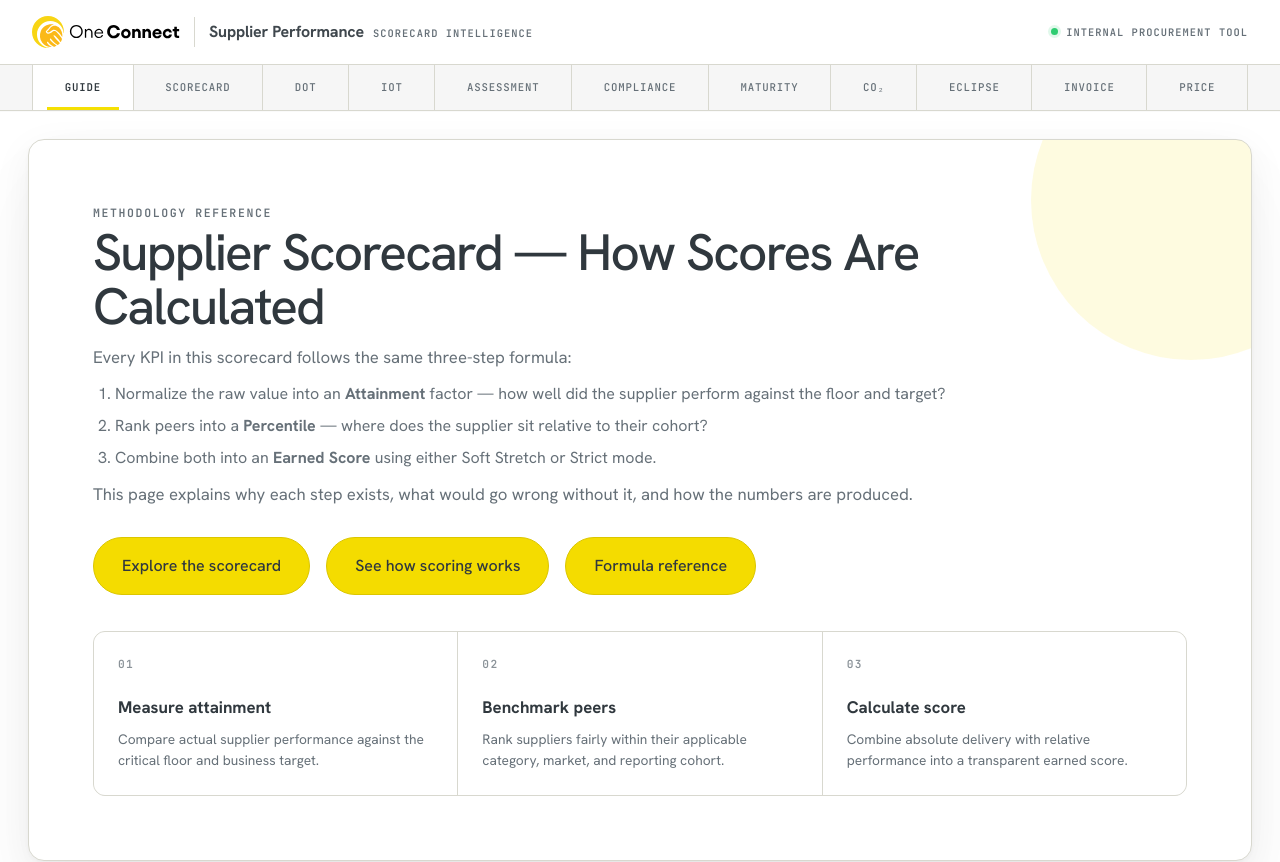
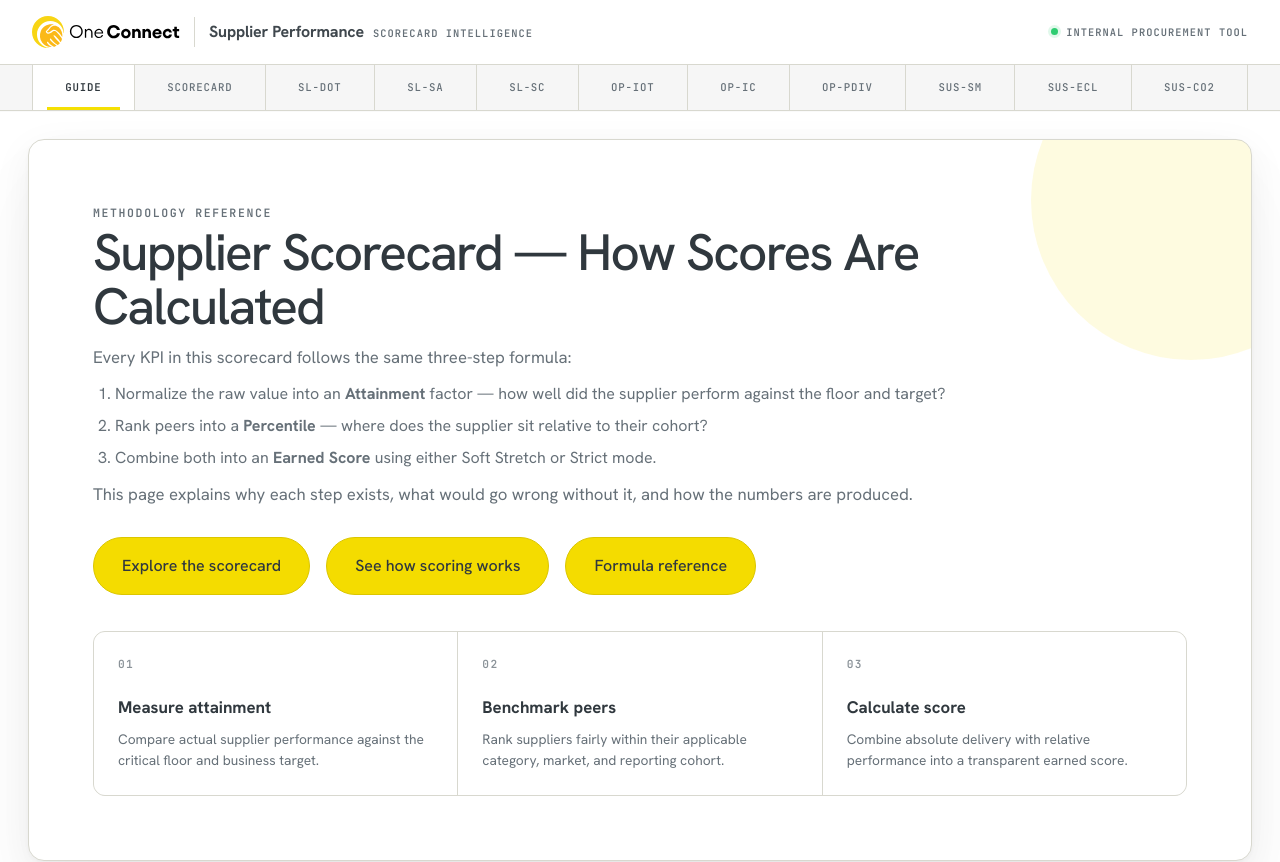
Before and after one commit to Naren2ds/SPM_Scorecard_Dev, a React (Vite) app in the folder frontend/: page / in a window 1280 px wide. Shown: the top 862 px of the page. Built offline with nearby package versions, Linux system fonts and the light colour scheme.

Commit message:
Reformat scorecard header, highlight formula chips, use Pillar-KPI_ID tab labels

```diff
--- a/frontend/src/ScorecardPage.tsx
+++ b/frontend/src/ScorecardPage.tsx
@@ -511,9 +511,10 @@ function ScorecardPage() {
           <p className="eyebrow">Q3 Normalized Framework</p>
           <h1>Normalized Supplier Scorecard</h1>
           <p className="kpi-value-note">
-            Score&nbsp;=&nbsp;Σ(Pillar&nbsp;%&nbsp;×&nbsp;Pillar&nbsp;Weight)&nbsp;/&nbsp;Σ(Applicable&nbsp;Pillar&nbsp;Weight)&nbsp;×&nbsp;100
-            &nbsp;·&nbsp;
-            Pillar&nbsp;%&nbsp;=&nbsp;Σ(Earned&nbsp;KPI&nbsp;Points)&nbsp;/&nbsp;Σ(Applicable&nbsp;Max&nbsp;Points)
+            Score = Σ(Pillar&nbsp;%&nbsp;×&nbsp;Pillar&nbsp;Weight)&nbsp;/&nbsp;Σ(Applicable&nbsp;Pillar&nbsp;Weight)&nbsp;×&nbsp;100
+          </p>
+          <p className="kpi-value-note">
+            Pillar&nbsp;% = Σ(Earned&nbsp;KPI&nbsp;Points)&nbsp;/&nbsp;Σ(Applicable&nbsp;Max&nbsp;Points)
           </p>
           {error && <p className="supporting">Error loading scorecard: {error}</p>}
           {loading && !scorecard && <p className="supporting">Loading scorecard…</p>}
--- a/frontend/src/app/App.tsx
+++ b/frontend/src/app/App.tsx
@@ -14,17 +14,17 @@ import SupplierMaturityPage from "../pages/SupplierMaturityPage";
 type KpiTab = "summary" | "scorecard" | "dot" | "iot" | "supplierAssessment" | "supplierCompliance" | "supplierMaturity" | "co2Emission" | "eclipse" | "invoiceConformity" | "priceDivergence";
 
 const KPI_TABS: Array<{ id: KpiTab; label: string; shortLabel: string }> = [
-  { id: "summary", label: "Scoring Guide", shortLabel: "Guide" },
-  { id: "scorecard", label: "Normalized Scorecard", shortLabel: "Scorecard" },
-  { id: "dot", label: "DOT KPI", shortLabel: "DOT" },
-  { id: "iot", label: "IOT KPI", shortLabel: "IOT" },
-  { id: "supplierAssessment", label: "Supplier Assessment", shortLabel: "Assessment" },
-  { id: "supplierCompliance", label: "Supplier Compliance", shortLabel: "Compliance" },
-  { id: "supplierMaturity", label: "Supplier Maturity", shortLabel: "Maturity" },
-  { id: "co2Emission", label: "CO₂ Emission", shortLabel: "CO₂" },
-  { id: "eclipse", label: "Eclipse Score", shortLabel: "Eclipse" },
-  { id: "invoiceConformity", label: "Invoice Conformity", shortLabel: "Invoice" },
-  { id: "priceDivergence", label: "Price Divergence", shortLabel: "Price" },
+  { id: "summary",            label: "Scoring Guide",         shortLabel: "Guide"    },
+  { id: "scorecard",          label: "Normalized Scorecard",  shortLabel: "Scorecard"},
+  { id: "dot",                label: "DOT KPI",               shortLabel: "SL-DOT"  },
+  { id: "supplierAssessment", label: "Supplier Assessment",   shortLabel: "SL-SA"   },
+  { id: "supplierCompliance", label: "Supplier Compliance",   shortLabel: "SL-SC"   },
+  { id: "iot",                label: "IOT KPI",               shortLabel: "OP-IOT"  },
+  { id: "invoiceConformity",  label: "Invoice Conformity",    shortLabel: "OP-IC"   },
+  { id: "priceDivergence",    label: "Price Divergence",      shortLabel: "OP-PDIV" },
+  { id: "supplierMaturity",   label: "Supplier Maturity",     shortLabel: "SUS-SM"  },
+  { id: "eclipse",            label: "Eclipse Score",         shortLabel: "SUS-ECL" },
+  { id: "co2Emission",        label: "CO₂ Emission",          shortLabel: "SUS-CO2" },
 ];
 
 function App() {
--- a/frontend/src/styles/global.css
+++ b/frontend/src/styles/global.css
@@ -177,13 +177,17 @@ button:focus {
 }
 
 .kpi-value-note {
-  margin: 6px 0 0;
-  font-family: var(--mono);
-  font-size: 0.78rem;
+  display: inline-block;
+  margin: 12px 0 0;
+  padding: 8px 14px;
+  background: var(--accent-soft);
+  border: 1px solid rgba(194, 174, 0, 0.4);
+  border-radius: 6px;
+  font-family: var(--mono);
+  font-size: 0.75rem;
   font-weight: 600;
-  color: var(--muted);
-  line-height: 1.5;
-  max-width: 72ch;
+  color: var(--ink);
+  line-height: 1.7;
 }
 
 h1,
@@ -1540,6 +1544,15 @@ input:hover,select:hover,.ms-trigger:hover{border-color:var(--line-strong)}input
 @media(prefers-reduced-motion:reduce){html{scroll-behavior:auto}*,*:before,*:after{transition-duration:.01ms!important}}
 
 
+/* kpi-page-heading overrides top-bar's column direction */
+.kpi-page-heading {
+  display: flex;
+  flex-direction: row;
+  justify-content: space-between;
+  align-items: flex-start;
+  gap: 24px;
+}
+
 /* Full-width tables across every scorecard tab */
 .input-panel,
 .results-panel,
```
